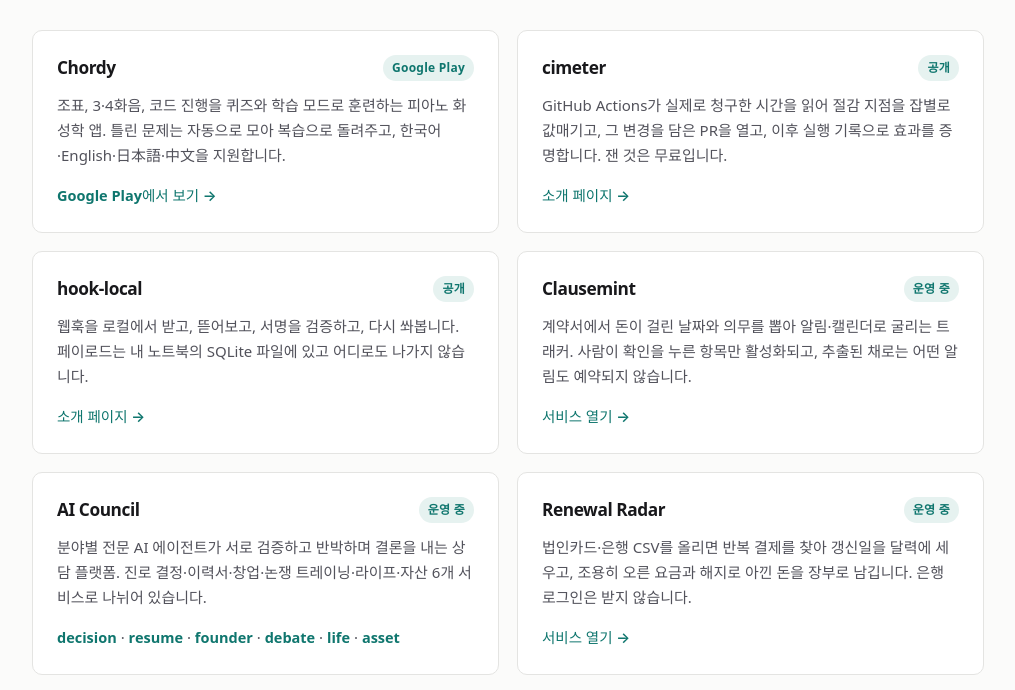
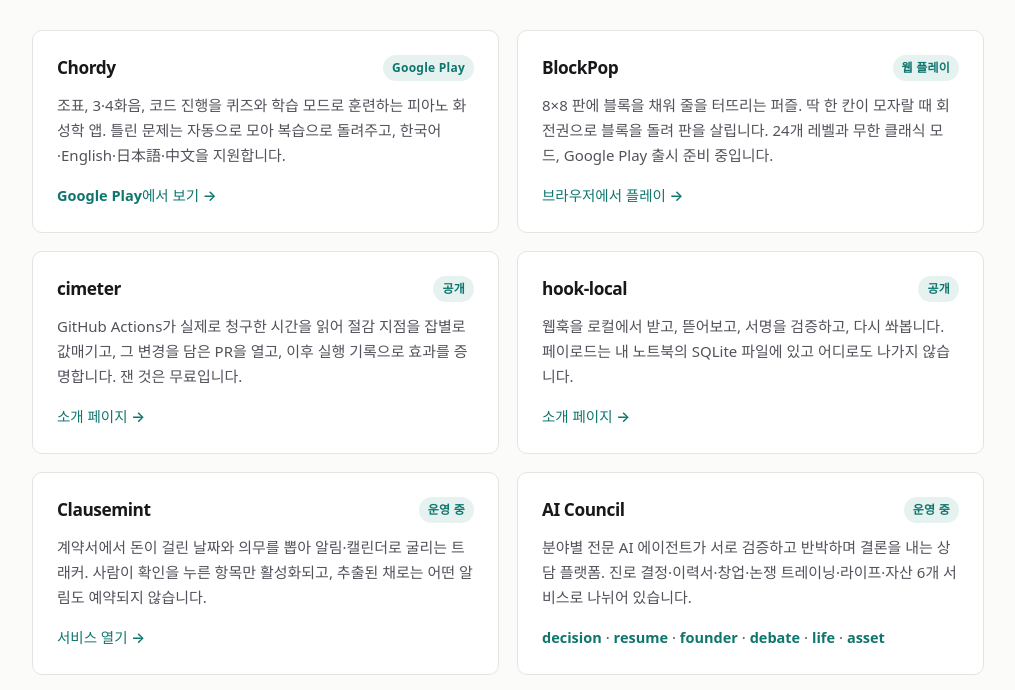
Before and after one commit to etudes0803-kor/etudes0803-kor.github.io, a plain HTML site: page index.html in a window 1280 px wide. Shown: the part 685-1375 px from the top of the page, without its empty margins (132-1147 px from the left). Drawn offline with Linux system fonts and the light colour scheme.

Commit message:
feat: list BlockPop (web play)
Co-Authored-By: Claude Opus 5.5 <noreply@anthropic.com>

```diff
--- a/index.html
+++ b/index.html
@@ -195,6 +195,18 @@
 
         <article class="card">
           <div class="card-top">
+            <h3>BlockPop</h3>
+            <span class="tag">웹 플레이</span>
+          </div>
+          <p>
+            8×8 판에 블록을 채워 줄을 터뜨리는 퍼즐. 딱 한 칸이 모자랄 때 회전권으로 블록을 돌려
+            판을 살립니다. 24개 레벨과 무한 클래식 모드, Google Play 출시 준비 중입니다.
+          </p>
+          <p class="link"><a href="/blockpop/">브라우저에서 플레이 →</a></p>
+        </article>
+
+        <article class="card">
+          <div class="card-top">
             <h3>cimeter</h3>
             <span class="tag">공개</span>
           </div>
```
